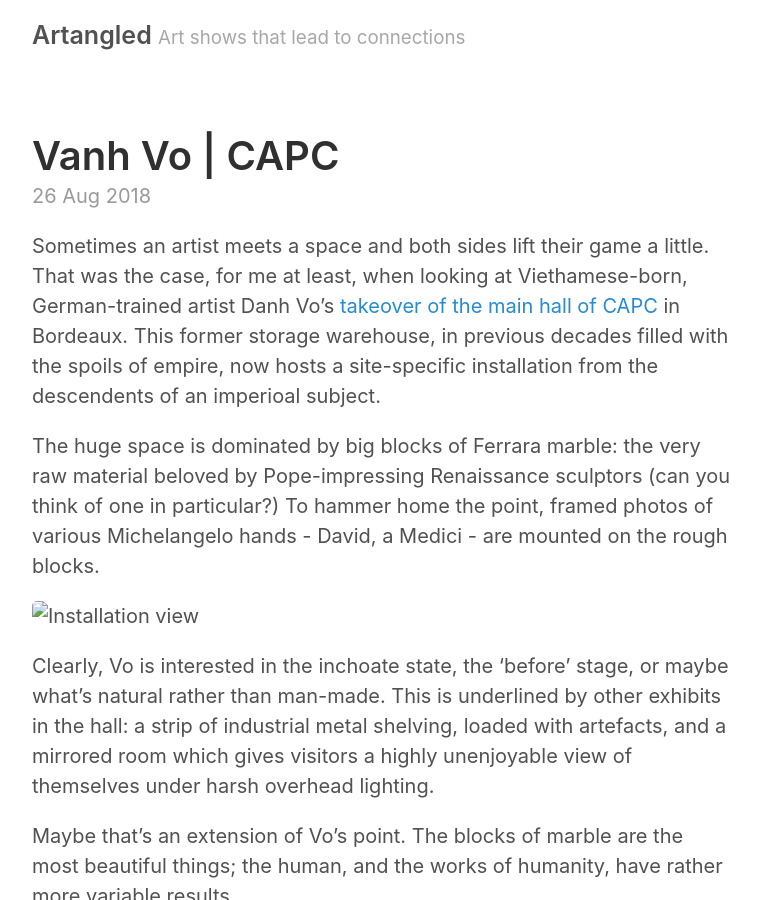
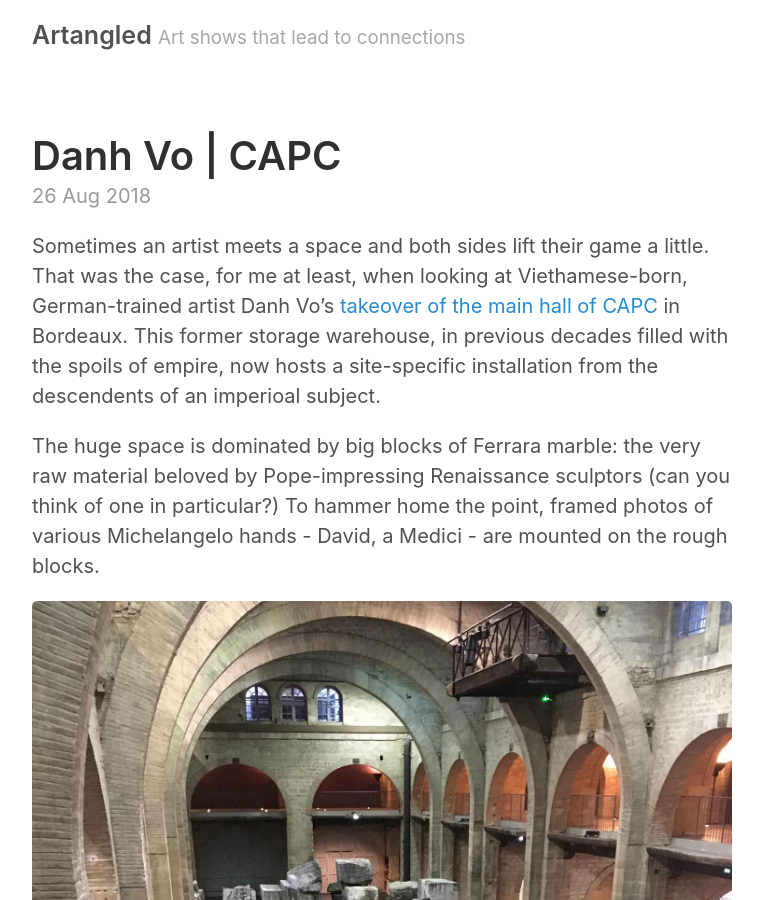
Before and after one commit to JMDKC/jmdkc.github.io, a Jekyll site: the page built from _posts/2018-08-26-vo-capc.md, in a window 1280 px wide and 900 px high. Shown: the whole window, without its empty margins (258-1021 px from the left). Built offline with Jekyll 4.4.1, drawn with Linux system fonts in a browser that asks for light colours.

Commit message:
added assets, amended vo post

```diff
--- a/_posts/2018-08-26-vo-capc.md
+++ b/_posts/2018-08-26-vo-capc.md
@@ -1,6 +1,6 @@
 ---
 layout: post
-title: Vanh Vo | CAPC
+title: Danh Vo | CAPC
 ---
 
 Sometimes an artist meets a space and both sides lift their game a little. That was the case, for me at least, when looking at Viethamese-born, German-trained artist Danh Vo's [takeover of the main hall of CAPC](http://www.capc-bordeaux.fr/en/program/danh-vo) in Bordeaux. This former storage warehouse, in previous decades filled with the spoils of empire, now hosts a site-specific installation from the descendents of an imperioal subject.
```
Also changed, not shown: Assets/gaignard-lilley.jpg (added), Assets/ruscha-louisiana.jpg (added), Assets/vo-capc.jpg (added), 1 other file.
